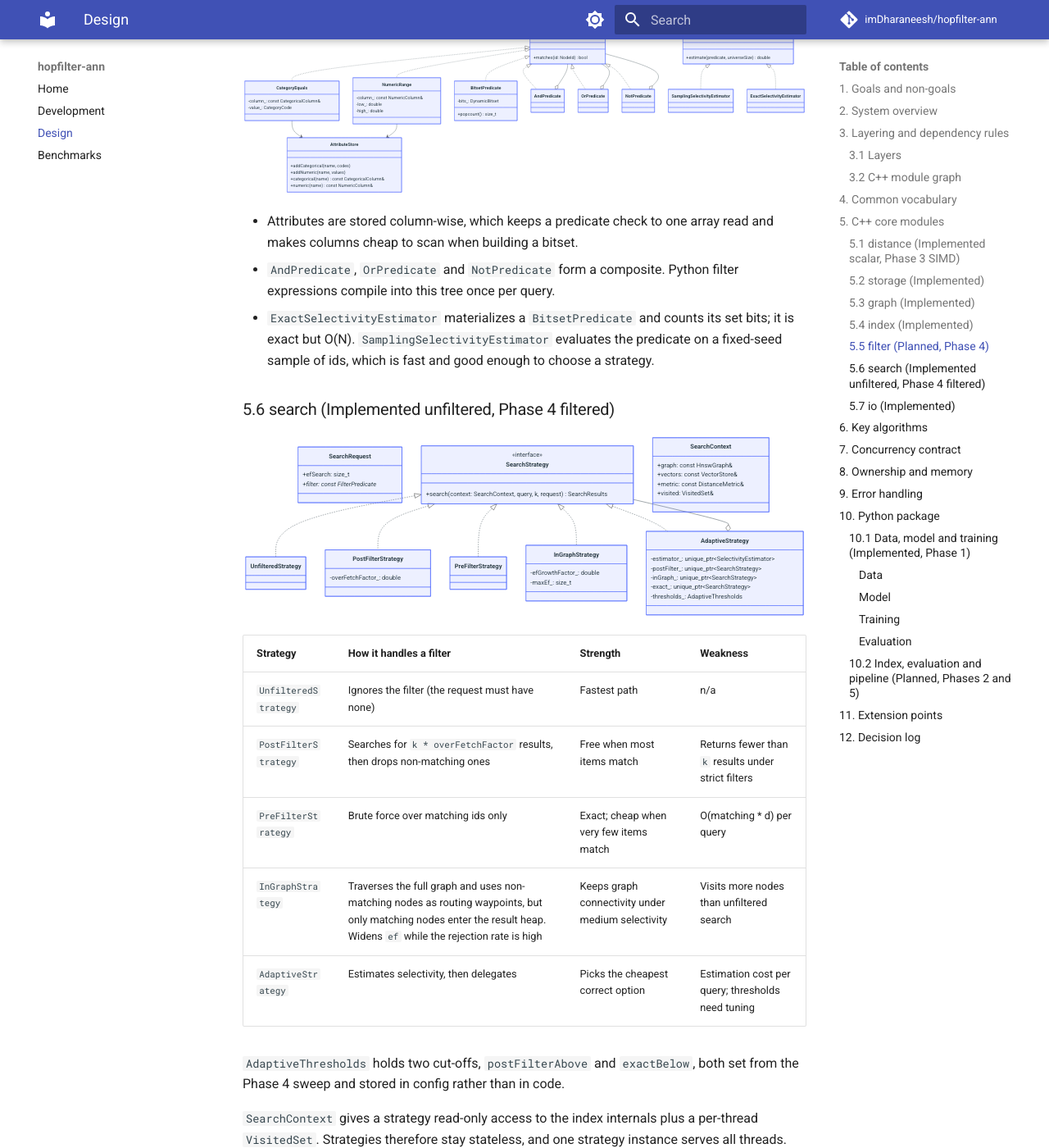
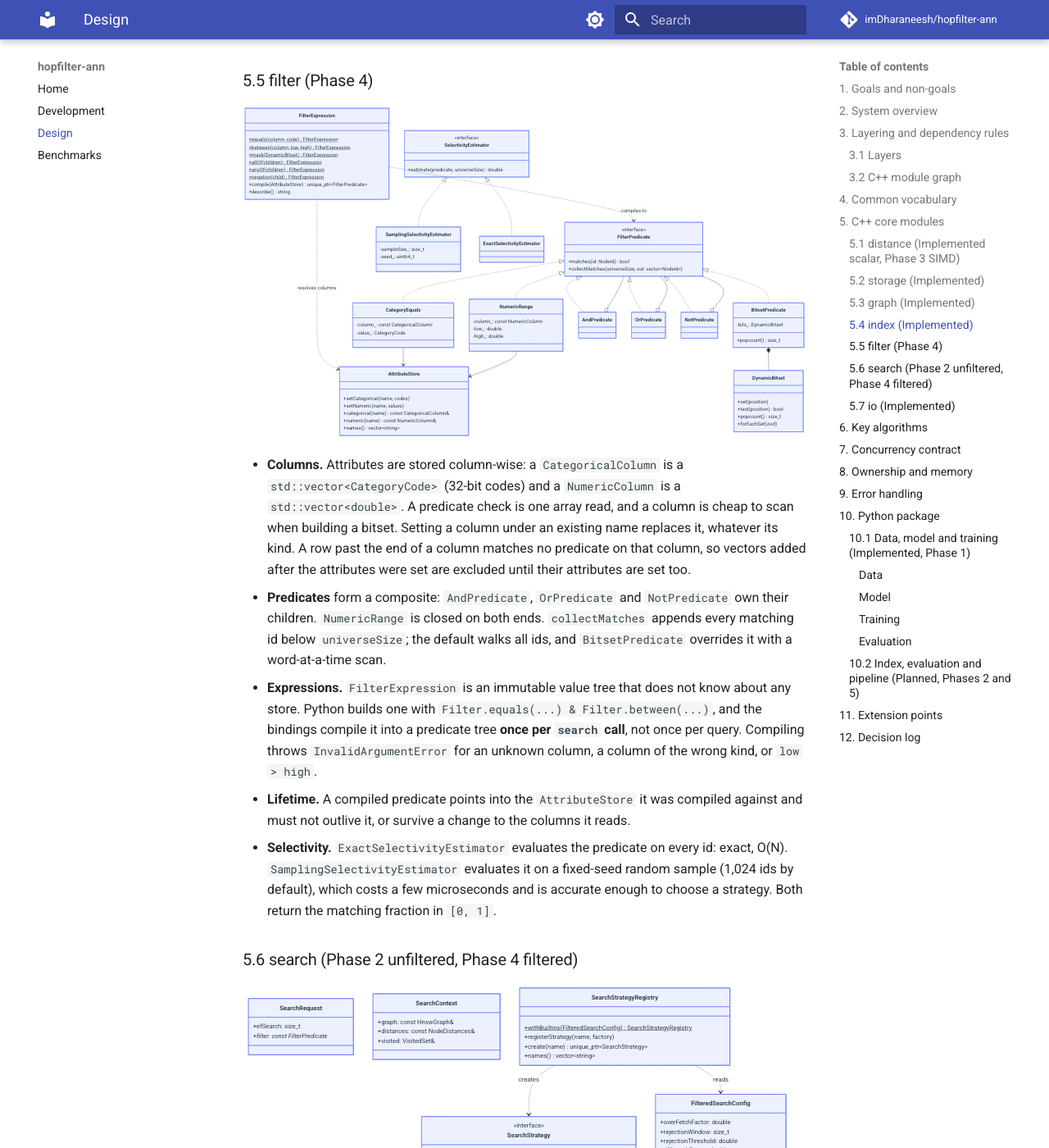
Before and after one commit to imDharaneesh/hopfilter-ann, an MkDocs documentation site: the page built from docs/design.md, in a window 1280 px wide and 1400 px high, scrolled down 7391 px. Shown: the whole window at 82% size. Built offline with MkDocs 1.6.1 and Material for MkDocs 9.7.7, drawn with Linux system fonts in a browser that asks for light colours; comment, search, counter and statistics services are not loaded; some of the changed text lies outside the part shown.

Commit message:
docs(design): specify the filter module and filtered search strategies
Columns, predicates, expressions and selectivity estimators for the filter module, the four filtered strategies with their registry names, and the attribute section of index format version 2. Written ahead of the implementation as the working rules require.

````diff
--- a/docs/design.md
+++ b/docs/design.md
@@ -24,7 +24,7 @@ This document describes the architecture of hopfilter: its modules, their interf
 
 ## 2. System overview
 
-**Implemented:** build skeleton (Phase 0); data, model, training and exact evaluation (Phase 1); C++ HNSW core, serialization and Python bindings (Phase 2). **Planned:** SIMD and parallel build, filtered search, pipeline.
+**Implemented:** build skeleton (Phase 0); data, model, training and exact evaluation (Phase 1); C++ HNSW core, serialization and Python bindings (Phase 2); SIMD kernels and parallel build (Phase 3); attribute filters and filtered search strategies (Phase 4). **Planned:** pipeline.
 
 ```mermaid
 flowchart LR
@@ -85,6 +85,7 @@ flowchart TD
     io --> index
     index --> search
     index --> graph
+    index --> filter
     search --> graph
     search --> filter
     search --> distance
@@ -309,22 +310,37 @@ classDiagram
 
 - **Builder.** `HnswIndexBuilder::build()` is the only way to create an `HnswIndex`. It validates the config (positive dimension, `maxNeighbors >= 2`, `efConstruction >= maxNeighbors`, a known metric name) and throws `InvalidArgumentError` with a message naming the field. Anything the caller does not inject gets a default, such as `HeuristicNeighborSelector` or the registry metric for `metricName`.
 - **Dependency inversion.** `HnswIndex` never constructs its collaborators. It receives them from the builder, which is how tests inject a fake `LayerAssigner` to build a graph with known levels.
+- **Attributes.** The index owns an `AttributeStore`. `setCategoricalAttribute` and `setNumericAttribute` reject a column longer than `capacity`; `attributes()` gives read-only access for compiling filters.
 - **Interface segregation.** Benchmark adapters for FAISS and hnswlib implement only `Searchable`. Read-only consumers take a `const Searchable&`. There is no `Serializable` interface on the index: `io` depends on `index`, so the index implementing serialization would create a cycle. `IndexSerializer` is the single entry point.
 
-### 5.5 filter (Planned, Phase 4)
+### 5.5 filter (Phase 4)
 
 ```mermaid
 classDiagram
+    class DynamicBitset {
+        +set(position)
+        +test(position) bool
+        +popcount() size_t
+        +forEachSet(visit)
+    }
+    class AttributeStore {
+        +setCategorical(name, codes)
+        +setNumeric(name, values)
+        +categorical(name) const CategoricalColumn&
+        +numeric(name) const NumericColumn&
+        +names() vector~string~
+    }
     class FilterPredicate {
         <<interface>>
         +matches(id: NodeId) bool
+        +collectMatches(universeSize, out: vector~NodeId~)
     }
     class CategoryEquals {
-        -column_: const CategoricalColumn&
+        -column_: const CategoricalColumn*
         -value_: CategoryCode
     }
     class NumericRange {
-        -column_: const NumericColumn&
+        -column_: const NumericColumn*
         -low_: double
         -high_: double
     }
@@ -335,17 +351,24 @@ classDiagram
     class AndPredicate
     class OrPredicate
     class NotPredicate
-    class AttributeStore {
-        +addCategorical(name, codes)
-        +addNumeric(name, values)
-        +categorical(name) const CategoricalColumn&
-        +numeric(name) const NumericColumn&
+    class FilterExpression {
+        +equals(column, code)$ FilterExpression
+        +between(column, low, high)$ FilterExpression
+        +mask(DynamicBitset)$ FilterExpression
+        +allOf(children)$ FilterExpression
+        +anyOf(children)$ FilterExpression
+        +negation(child)$ FilterExpression
+        +compile(AttributeStore) unique_ptr~FilterPredicate~
+        +describe() string
     }
     class SelectivityEstimator {
         <<interface>>
         +estimate(predicate, universeSize) double
     }
-    class SamplingSelectivityEstimator
+    class SamplingSelectivityEstimator {
+        -sampleSize_: size_t
+        -seed_: uint64_t
+    }
     class ExactSelectivityEstimator
     FilterPredicate <|.. CategoryEquals
     FilterPredicate <|.. NumericRange
@@ -356,17 +379,22 @@ classDiagram
     AndPredicate o-- FilterPredicate
     OrPredicate o-- FilterPredicate
     NotPredicate o-- FilterPredicate
+    BitsetPredicate *-- DynamicBitset
     SelectivityEstimator <|.. SamplingSelectivityEstimator
     SelectivityEstimator <|.. ExactSelectivityEstimator
+    FilterExpression ..> AttributeStore : resolves columns
+    FilterExpression ..> FilterPredicate : compiles to
     CategoryEquals --> AttributeStore
     NumericRange --> AttributeStore
 ```
 
-- Attributes are stored column-wise, which keeps a predicate check to one array read and makes columns cheap to scan when building a bitset.
-- `AndPredicate`, `OrPredicate` and `NotPredicate` form a composite. Python filter expressions compile into this tree once per query.
-- `ExactSelectivityEstimator` materializes a `BitsetPredicate` and counts its set bits; it is exact but O(N). `SamplingSelectivityEstimator` evaluates the predicate on a fixed-seed sample of ids, which is fast and good enough to choose a strategy.
+- **Columns.** Attributes are stored column-wise: a `CategoricalColumn` is a `std::vector<CategoryCode>` (32-bit codes) and a `NumericColumn` is a `std::vector<double>`. A predicate check is one array read, and a column is cheap to scan when building a bitset. Setting a column under an existing name replaces it, whatever its kind. A row past the end of a column matches no predicate on that column, so vectors added after the attributes were set are excluded until their attributes are set too.
+- **Predicates** form a composite: `AndPredicate`, `OrPredicate` and `NotPredicate` own their children. `NumericRange` is closed on both ends. `collectMatches` appends every matching id below `universeSize`; the default walks all ids, and `BitsetPredicate` overrides it with a word-at-a-time scan.
+- **Expressions.** `FilterExpression` is an immutable value tree that does not know about any store. Python builds one with `Filter.equals(...) & Filter.between(...)`, and the bindings compile it into a predicate tree **once per `search` call**, not once per query. Compiling throws `InvalidArgumentError` for an unknown column, a column of the wrong kind, or `low > high`.
+- **Lifetime.** A compiled predicate points into the `AttributeStore` it was compiled against and must not outlive it, or survive a change to the columns it reads.
+- **Selectivity.** `ExactSelectivityEstimator` evaluates the predicate on every id: exact, O(N). `SamplingSelectivityEstimator` evaluates it on a fixed-seed random sample (1,024 ids by default), which costs a few microseconds and is accurate enough to choose a strategy. Both return the matching fraction in `[0, 1]`.
 
-### 5.6 search (Implemented unfiltered, Phase 4 filtered)
+### 5.6 search (Phase 2 unfiltered, Phase 4 filtered)
 
 ```mermaid
 classDiagram
@@ -380,9 +408,17 @@ classDiagram
     }
     class SearchContext {
         +graph: const HnswGraph&
-        +vectors: const VectorStore&
-        +metric: const DistanceMetric&
+        +distances: const NodeDistances&
         +visited: VisitedSet&
+    }
+    class FilteredSearchConfig {
+        +overFetchFactor: double
+        +rejectionWindow: size_t
+        +rejectionThreshold: double
+        +efGrowthFactor: double
+        +maxEf: size_t
+        +thresholds: AdaptiveThresholds
+        +selectivitySample: size_t
     }
     class UnfilteredStrategy
     class PostFilterStrategy {
@@ -390,15 +426,22 @@ classDiagram
     }
     class PreFilterStrategy
     class InGraphStrategy {
-        -efGrowthFactor_: double
-        -maxEf_: size_t
+        -schedule_: EfSchedule
     }
     class AdaptiveStrategy {
         -estimator_: unique_ptr~SelectivityEstimator~
+        -unfiltered_: unique_ptr~SearchStrategy~
         -postFilter_: unique_ptr~SearchStrategy~
         -inGraph_: unique_ptr~SearchStrategy~
         -exact_: unique_ptr~SearchStrategy~
         -thresholds_: AdaptiveThresholds
+        +plan(request, universeSize) FilterPlan
+    }
+    class SearchStrategyRegistry {
+        +withBuiltins(FilteredSearchConfig)$ SearchStrategyRegistry
+        +registerStrategy(name, factory)
+        +create(name) unique_ptr~SearchStrategy~
+        +names() vector~string~
     }
     SearchStrategy <|.. UnfilteredStrategy
     SearchStrategy <|.. PostFilterStrategy
@@ -406,19 +449,22 @@ classDiagram
     SearchStrategy <|.. InGraphStrategy
     SearchStrategy <|.. AdaptiveStrategy
     AdaptiveStrategy o-- SearchStrategy
+    SearchStrategyRegistry ..> SearchStrategy : creates
+    SearchStrategyRegistry ..> FilteredSearchConfig : reads
 ```
 
-| Strategy | How it handles a filter | Strength | Weakness |
-|---|---|---|---|
-| `UnfilteredStrategy` | Ignores the filter (the request must have none) | Fastest path | n/a |
-| `PostFilterStrategy` | Searches for `k * overFetchFactor` results, then drops non-matching ones | Free when most items match | Returns fewer than `k` results under strict filters |
-| `PreFilterStrategy` | Brute force over matching ids only | Exact; cheap when very few items match | O(matching * d) per query |
-| `InGraphStrategy` | Traverses the full graph and uses non-matching nodes as routing waypoints, but only matching nodes enter the result heap. Widens `ef` while the rejection rate is high | Keeps graph connectivity under medium selectivity | Visits more nodes than unfiltered search |
-| `AdaptiveStrategy` | Estimates selectivity, then delegates | Picks the cheapest correct option | Estimation cost per query; thresholds need tuning |
+| Registry name | Strategy | How it handles a filter | Strength | Weakness |
+|---|---|---|---|---|
+| `unfiltered` | `UnfilteredStrategy` | Rejects a request that carries one | Fastest path | n/a |
+| `post_filter` | `PostFilterStrategy` | Searches with `ef = max(efSearch, k * overFetchFactor)`, then drops non-matching results | Free when most items match | Returns fewer than `k` results under strict filters |
+| `pre_filter` | `PreFilterStrategy` | Collects the matching ids and ranks them by brute force | Exact; cheap when very few items match | O(N) predicate checks plus O(matching * d) distances per query |
+| `in_graph` | `InGraphStrategy` | Traverses the full graph; every node can route, only matching nodes enter the result heap; widens `ef` while the rejection rate is high | Keeps graph connectivity under medium selectivity | Visits more nodes than unfiltered search; degrades toward a scan as matches get rare |
+| `adaptive` | `AdaptiveStrategy` | Samples selectivity, then delegates | Picks the cheapest correct option | Estimation cost per query; thresholds need tuning |
 
-`AdaptiveThresholds` holds two cut-offs, `postFilterAbove` and `exactBelow`, both set from the Phase 4 sweep and stored in config rather than in code.
-
-`SearchContext` gives a strategy read-only access to the index internals plus a per-thread `VisitedSet`. Strategies therefore stay stateless, and one strategy instance serves all threads.
+- `HnswIndex` uses `adaptive` unless the builder injects another strategy. A request without a filter goes straight to the unfiltered path, so unfiltered searches pay nothing for filter support.
+- `AdaptiveStrategy::plan` returns the `FilterPlan` it would use (`Unfiltered`, `PostFilter`, `InGraph` or `Exact`). The rule: selectivity at or above `postFilterAbove` uses the post-filter, below `exactBelow` uses exact search, and anything in between uses in-graph search. Both thresholds live in `FilteredSearchConfig`, with defaults taken from the Phase 4 sweep.
+- `HnswIndex::search` has an overload that takes a `const SearchStrategy&`, which is how the benchmarks and the Python `strategy=` argument run one index under every strategy.
+- `SearchContext` gives a strategy read-only access to the index internals plus a per-thread `VisitedSet`. Strategies therefore stay stateless, and one strategy instance serves all threads.
 
 ### 5.7 io (Implemented)
 
@@ -429,7 +475,7 @@ classDiagram
 | Header | Magic `HOPF`, format version (uint32), endianness marker, `IndexConfig` fields |
 | Vectors | Row count and stride, then raw aligned rows |
 | Graph | Node levels, entry point, max level, level-0 link block, upper-level links |
-| Attributes | Optional: column names, types and values (Phase 4) |
+| Attributes | Format version 2: categorical columns, then numeric columns; each is a name, a row count and the raw values |
 | Footer | CRC-32 of every preceding byte |
 
 - Loading checks magic and version, validates every header field before allocating storage, bounds-checks each count and id, and verifies the CRC before returning an index. Any problem, including an allocation failure caused by a corrupt header, surfaces as `SerializationError`.
@@ -463,6 +509,8 @@ All follow Malkov and Yashunin (arXiv:1603.09320). Only the shape is described h
 | Batch search | `parallelFor` splits queries across threads; each query leases its own `VisitedSet` and reads the graph without locks |
 | `search` concurrent with `insert` | Not supported in v0.1. Documented, and asserted in debug builds |
 | `save` | Safe concurrently with `search`; not with `insert` |
+| Filtered `search` | Same as `search`. The compiled predicate is read-only and shared by every query of a batch |
+| Setting attributes | Not concurrent with `search` or `save`: replacing a column frees the storage a compiled predicate points into |
 | Python | The GIL is released inside `search` and batch `insert`, so Python threads scale |
 
 The TSan CI job runs a concurrent-search stress test, and from Phase 3 a parallel-build test.
@@ -471,7 +519,8 @@ The TSan CI job runs a concurrent-search stress test, and from Phase 3 a paralle
 
 ## 8. Ownership and memory
 
-- `HnswIndex` owns everything it uses through `std::unique_ptr` members. There are no shared pointers and no raw owning pointers.
+- `HnswIndex` owns everything it uses through `std::unique_ptr` members and plain containers. There are no shared pointers inside the index and no raw owning pointers anywhere.
+- `FilterExpression` is the one shared-ownership type: its nodes are immutable and held by `std::shared_ptr<const Node>`, so combining two expressions in Python copies two pointers instead of two trees.
 - Strategies, selectors and predicates hold `const&` to data they do not own. Their lifetime is bounded by the call or by the owning index.
 - Memory per item is roughly `4 * stride + 4 * (2M + 1) + small upper-level overhead`. Phase 3 reports measured peak memory next to this estimate.
 
@@ -736,8 +785,8 @@ classDiagram
 |---|---|---|---|
 | A distance metric | `DistanceMetric` | `MetricRegistry` | No |
 | A neighbor selection rule | `NeighborSelector` | `HnswIndexBuilder::withNeighborSelector` | No |
-| A filtered search strategy | `SearchStrategy` | Strategy registry / `AdaptiveStrategy` delegates | No |
-| A predicate type | `FilterPredicate` | Filter expression compiler | Compiler only |
+| A filtered search strategy | `SearchStrategy` | `SearchStrategyRegistry` | No |
+| A predicate type | `FilterPredicate` | A new `FilterExpression` node kind | `FilterExpression` only |
 | A dataset | `DatasetLoader` | Dataset registry | No |
 | A loss | `LossFunction` | Loss registry | No |
 | A baseline library | `AnnIndex` adapter | Benchmark config | No |
````
